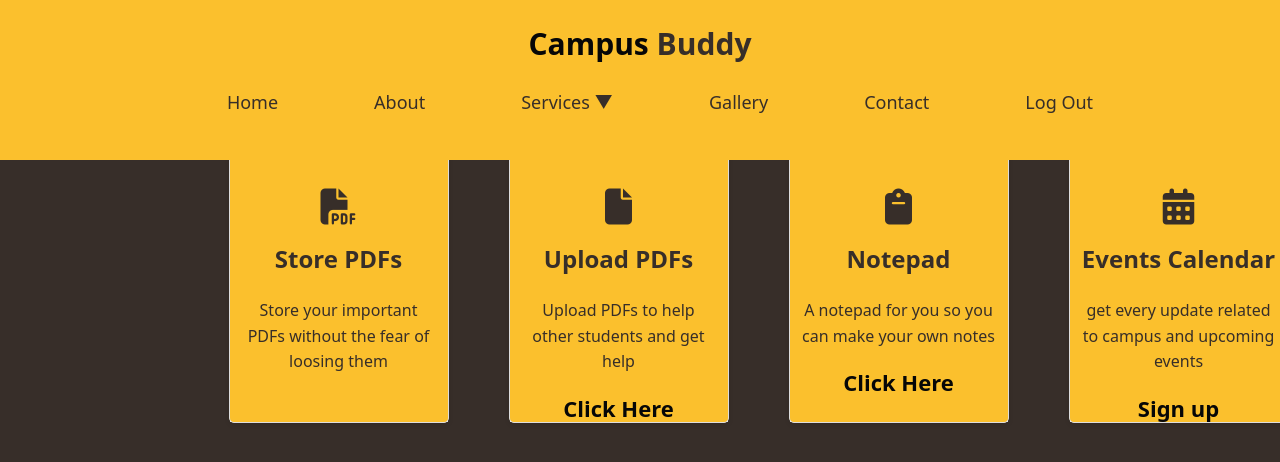
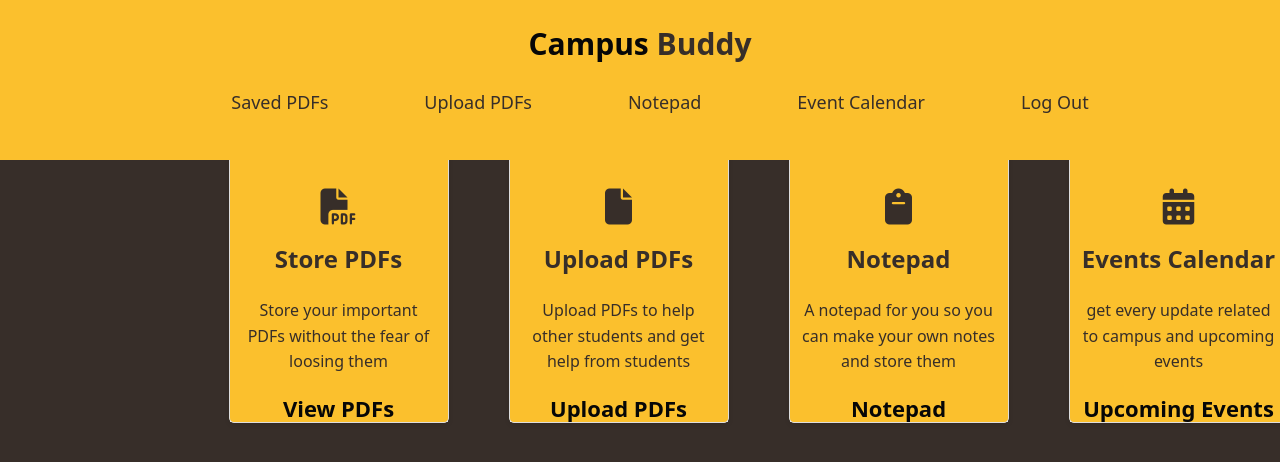
Before and after one commit to AhyanAslam/PROJECT, a Flask app: page / in a window 1280 px wide; the page is wider, and only the part inside the window is pictured. Shown: the top 462 px of that part. Run offline with Flask 3, Linux system fonts and the light colour scheme.

Commit message:
changed navbar

```diff
--- a/templates/landingpage.html
+++ b/templates/landingpage.html
@@ -18,21 +18,12 @@
                 <a href="#home" class="logo">Campus <span>Buddy</span></a>
                 <nav>
                     <ul class="navbar">
-                        <li><a href="#home">Home</a></li>
-                        <li><a href="#about">About</a></li>
+                        <li><a href="#home">Saved PDFs</a></li>
+                        <li><a href="#about">Upload PDFs</a></li>
                         <li>
-                            <div class="dropdown">
-                                <a href="#service">Services ▼</a>
-                                <div class="dropdown-content">
-                                    <a href="/viewnotes">Saved Notes</a>
-                                    <a href="/notepad">Notepad</a>
-                                    <a href="#">Upload Notes</a>
-                                    <a href="#">Upcoming Events</a>
-                                </div>
-                            </div>
                         </li>
-                        <li><a href="#gallery">Gallery</a></li>
-                        <li><a href="#contact">Contact</a></li>
+                        <li><a href="/notepad">Notepad</a></li>
+                        <li><a href="#contact">Event Calendar</a></li>
                     </ul>
                     <form action="/home" method="POST" >
                         <div class="navbar">
@@ -56,23 +47,23 @@
                             <i class="fa-solid fa-file-pdf"></i>
                             <h3>Store PDFs</h3>
                             <p>Store your important PDFs without the fear of loosing them</p>
-                            <a href=""></a>
+                            <a href="">View PDFs</a>
                         </div>
                     </div>
                     <div class="card">
                         <div class="sbox">
                             <i class="fa-solid fa-file"></i>
                             <h3>Upload PDFs</h3>
-                            <p>Upload PDFs to help other students and get help</p>
-                            <a href="#">Click Here</a>
+                            <p>Upload PDFs to help other students and get help from students</p>
+                            <a href="#">Upload PDFs</a>
                         </div>
                     </div>
                     <div class="card">
                         <div class="sbox">
                             <i class="fa-solid fa-clipboard"></i>
                             <h3>Notepad</h3>
-                            <p>A notepad for you so you can make your own notes</p>
-                            <a href="/notepad">Click Here</a>
+                            <p>A notepad for you so you can make your own notes and store them</p>
+                            <a href="/notepad">Notepad</a>
                         </div>
                     </div>
                     <div class="card">
@@ -80,7 +71,7 @@
                             <i class="fa-solid fa-calendar-days"></i>
                             <h3>Events Calendar</h3>
                             <p>get every update related to campus and upcoming events</p>
-                            <a href="#"> Sign up </a>
+                            <a href="#">Upcoming Events</a>
                         </div>
                     </div>
                 </div>
```
